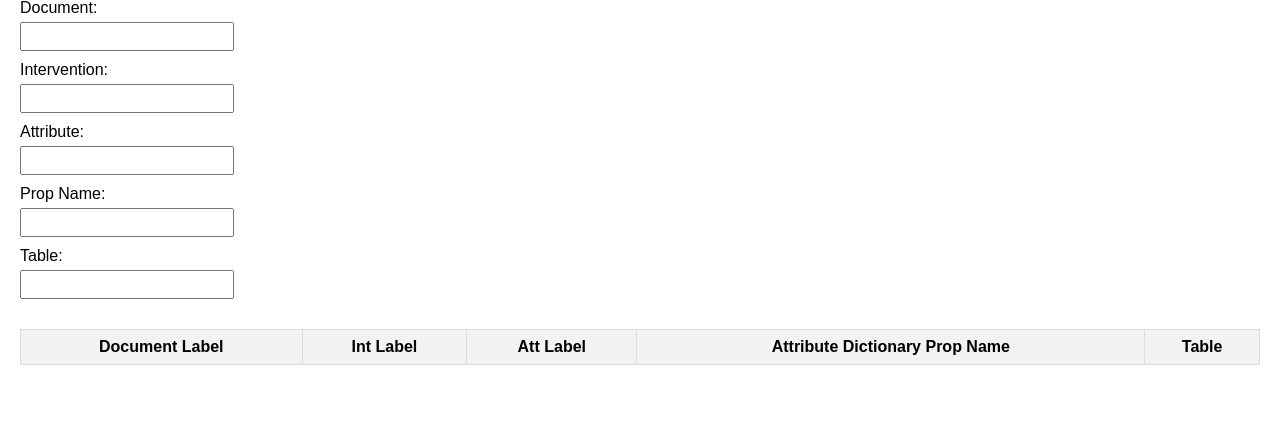
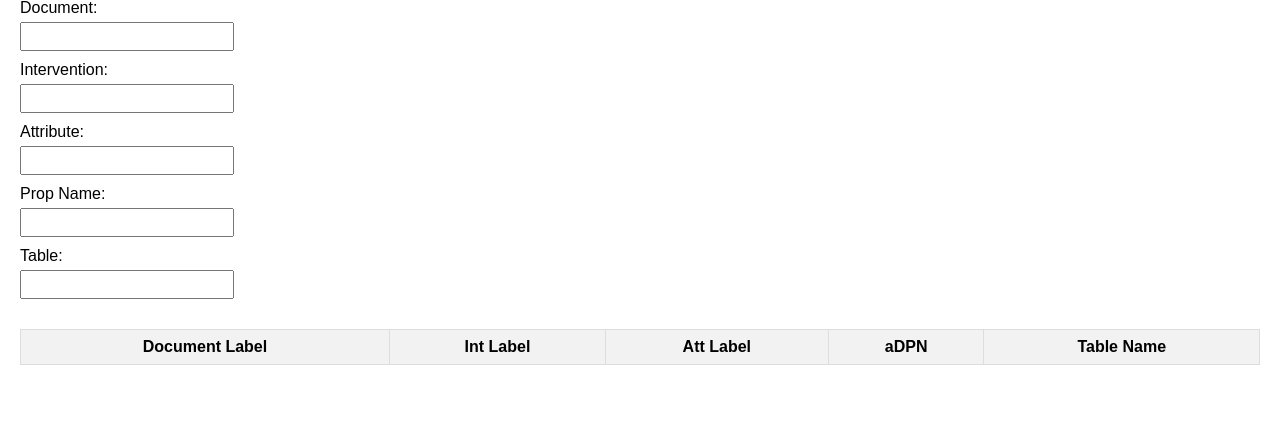
Before and after one commit to ajclarkin/icca-dictionary, a Python web app: template flask/templates/index.html in a window 1280 px wide. Shown: the part 99-520 px from the top of the page. Run offline with Jinja, Linux system fonts and the light colour scheme; the template is opened without the code that fills it, so the values that code supplies are empty.

Commit message:
Working. Changed field name to aDPN

```diff
--- a/flask/templates/index.html
+++ b/flask/templates/index.html
@@ -16,8 +16,8 @@
             tr.append($('<td>').text(row.documentLabel));
             tr.append($('<td>').text(row.intLabel));
             tr.append($('<td>').text(row.attLabel));
-            tr.append($('<td class="propName">').text(row.attributeDictionaryPropName));
-            tr.append($('<td>').text(row.table));
+            tr.append($('<td class="propName">').text(row.aDPN));
+            tr.append($('<td>').text(row.tablename));
             tableBody.append(tr);
           });
         });
@@ -99,9 +99,9 @@
     <label for="attribute">Attribute:</label>
     <input type="text" id="attribute" name="attLabel">
     <label for="propName">Prop Name:</label>
-    <input type="text" id="propName" name="attributeDictionaryPropName">
+    <input type="text" id="propName" name="aDPN">
     <label for="table">Table:</label>
-    <input type="text" id="table" name="table">
+    <input type="text" id="tablename" name="tablename">
   </form>
   <table id="dataTable">
     <thead>
@@ -109,8 +109,8 @@
         <th>Document Label</th>
         <th>Int Label</th>
         <th>Att Label</th>
-        <th>Attribute Dictionary Prop Name</th>
-        <th>Table</th>
+        <th>aDPN</th>
+        <th>Table Name</th>
       </tr>
     </thead>
     <tbody>
```
Also changed, not shown: flask/app.py (+11 -5 lines).
